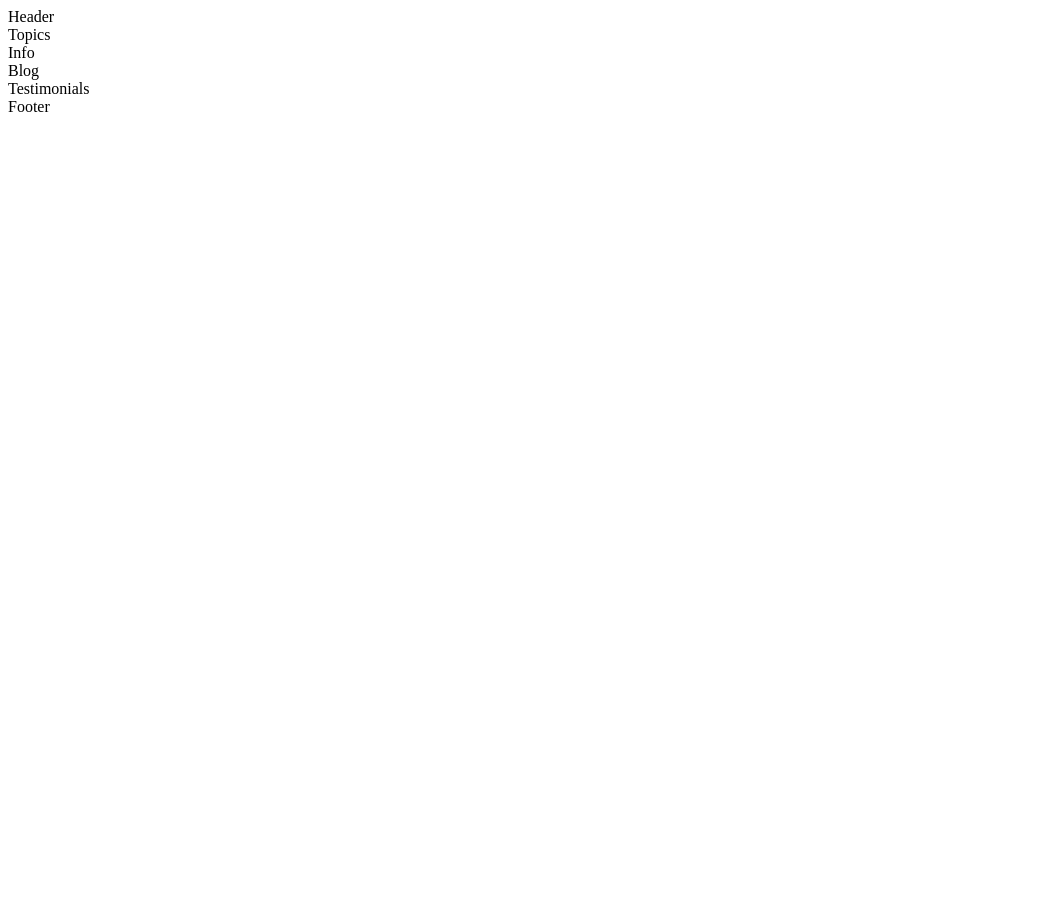
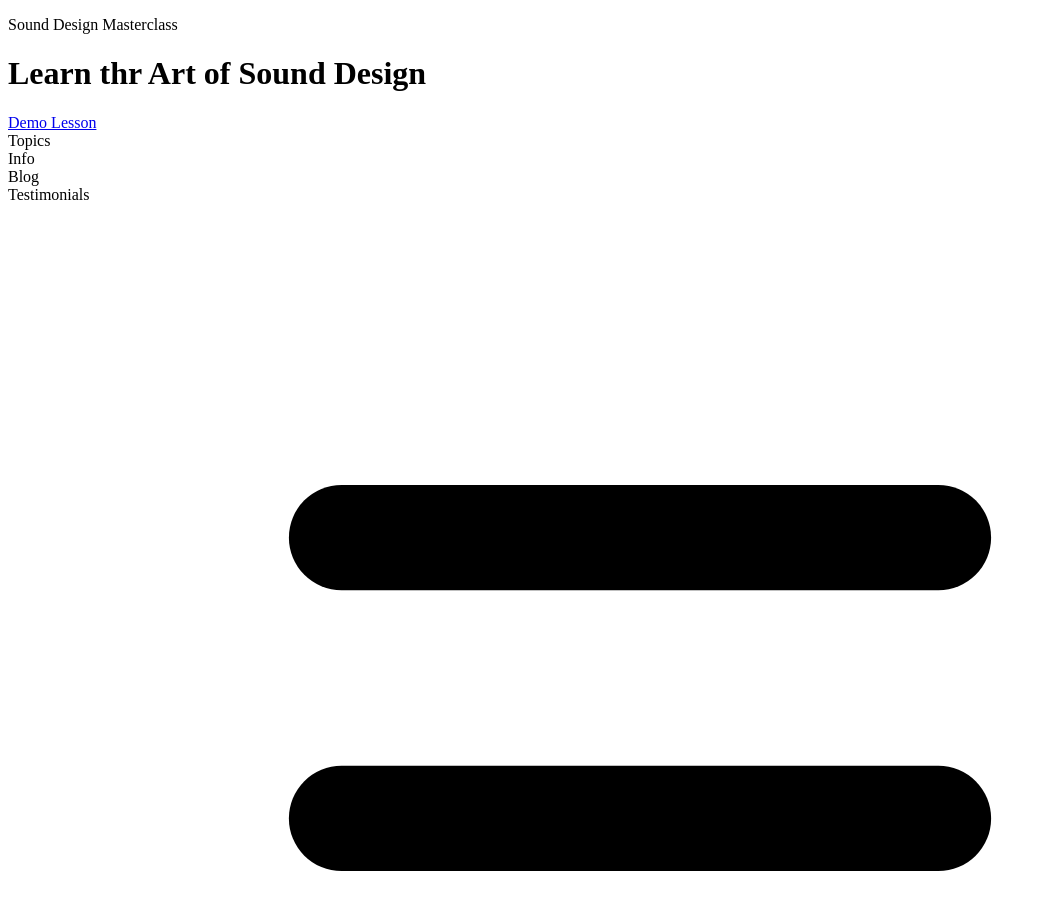
Before and after one commit to Lanreomotosho/responsive-website, a React (Vite) app in the folder front-end/: page / in a window 1280 px wide. Shown: the top 910 px of the page, without its empty margins (0-1047 px from the left). Before the commit the page ends 800 px from the top, so only its background shows below. Built offline with nearby package versions, Linux system fonts and the light colour scheme.

Commit message:
first commit

```diff
--- a/front-end/src/App.jsx
+++ b/front-end/src/App.jsx
@@ -1,5 +1,6 @@
 import React from 'react';
 import { Header, Info, Topics, Blog, Testimonials, Footer } from './components';
+import { MenuIcon } from './assets/svg/MenuIcon';
 
 
 const App = () => {
@@ -10,7 +11,8 @@ const App = () => {
   <Info />
   <Blog />
   <Testimonials />
-  <Footer />
+  {/* <Footer /> */}
+  <MenuIcon size={'rem'} color={'black'}/>
   </>
   )
 
--- /dev/null
+++ b/front-end/src/assets/svg/MenuIcon.jsx
@@ -0,0 +1,10 @@
+import React from 'react'
+
+export const MenuIcon = ({size,color,className}) => {
+  return (
+    <svg className={className} width={size?size:'1rem'} height={size?size:'1rem'} viewBox="0 0 36 27" fill="none" xmlns="http://www.w3.org/2000/svg">
+    <rect x="8" y="8" width="20" height="3" rx="1.5" fill={color?color:"#D9D9D9"}/>
+    <rect x="8" y="16" width="20" height="3" rx="1.5" fill={color?color:"#D9D9D9"}/>
+    </svg>
+  )
+}
--- a/front-end/src/components/Header/Header.jsx
+++ b/front-end/src/components/Header/Header.jsx
@@ -3,8 +3,16 @@ import "./Header.css";
 
 const Header = () => {
   return (
-    <div>Header</div>
-  )
-}
+    <header>
+        <div className='wrapper'>
+            <p className='course-name'>Sound Design Masterclass</p>
+            <h1>Learn thr Art of Sound Design</h1>
+            <a href='#' className='#demo-btn'>
+                Demo Lesson
+            </a>
+        </div>
+    </header>
+  );
+};
 
 export default Header;
--- a/front-end/src/index.css
+++ b/front-end/src/index.css
@@ -0,0 +1,16 @@
+:root {
+    --dark-color: #181E1E;
+    --red-color: #E63946;
+    --pink-color: #FF6864;
+    --yellow-color: #FFCA28;
+}
+
+*,
+*::after,
+*::before {
+    box-sizing: border-box;
+}
+
+body {
+    /* margin:  */
+}
```
Also changed, not shown: front-end/src/assets/index.js (added, +40 -0 lines).
